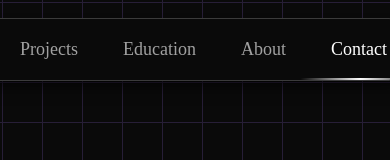
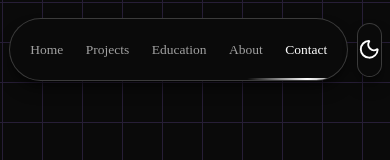
Before and after one commit to abi-0611/my-portfolio, a Next.js app: page /contact in a window 390 px wide. Shown: the top 160 px of the page. Built offline with nearby package versions, Linux system fonts and the light colour scheme; no server answers.

Commit message:
fix: navbar mobile overflow and border-glow touch reset

```diff
--- a/components/layout/navbar.tsx
+++ b/components/layout/navbar.tsx
@@ -27,8 +27,8 @@ export function Navbar() {
   };
 
   return (
-    <div className="fixed top-0 left-0 right-0 z-50 flex items-center justify-center pt-4 px-4">
-      <div className="flex items-center gap-4">
+    <div className="fixed top-0 left-0 right-0 z-50 flex items-center justify-center pt-4 px-2 sm:px-4">
+      <div className="flex items-center gap-2 sm:gap-4 max-w-[calc(100vw-1rem)]">
         <SpotlightNavbar
           items={navItems}
           onItemClick={handleItemClick}
--- a/components/ui/border-glow.tsx
+++ b/components/ui/border-glow.tsx
@@ -181,6 +181,12 @@ const BorderGlow = ({
     [getEdgeProximity, getCursorAngle]
   );
 
+  const handlePointerLeave = useCallback(() => {
+    const card = cardRef.current;
+    if (!card) return;
+    card.style.setProperty("--edge-proximity", "0");
+  }, []);
+
   useEffect(() => {
     if (!animated || !cardRef.current) return;
     const card = cardRef.current;
@@ -235,6 +241,7 @@ const BorderGlow = ({
     <div
       ref={cardRef}
       onPointerMove={handlePointerMove}
+      onPointerLeave={handlePointerLeave}
       className={`border-glow-card ${className}`}
       style={
         {
--- a/components/ui/spotlight-navbar.tsx
+++ b/components/ui/spotlight-navbar.tsx
@@ -127,7 +127,7 @@ export function SpotlightNavbar({
                   handleItemClick(item, idx);
                 }}
                 className={cn(
-                  "px-5 py-3 text-base font-medium transition-colors duration-200 rounded-full",
+                  "px-2.5 py-2 text-xs sm:px-4 sm:py-2.5 sm:text-sm md:px-5 md:py-3 md:text-base font-medium transition-colors duration-200 rounded-full",
                   "focus-visible:outline-none focus-visible:ring-2 focus-visible:ring-neutral-400 dark:focus-visible:ring-white/30",
                   activeIndex === idx
                     ? "text-black dark:text-white"
```
